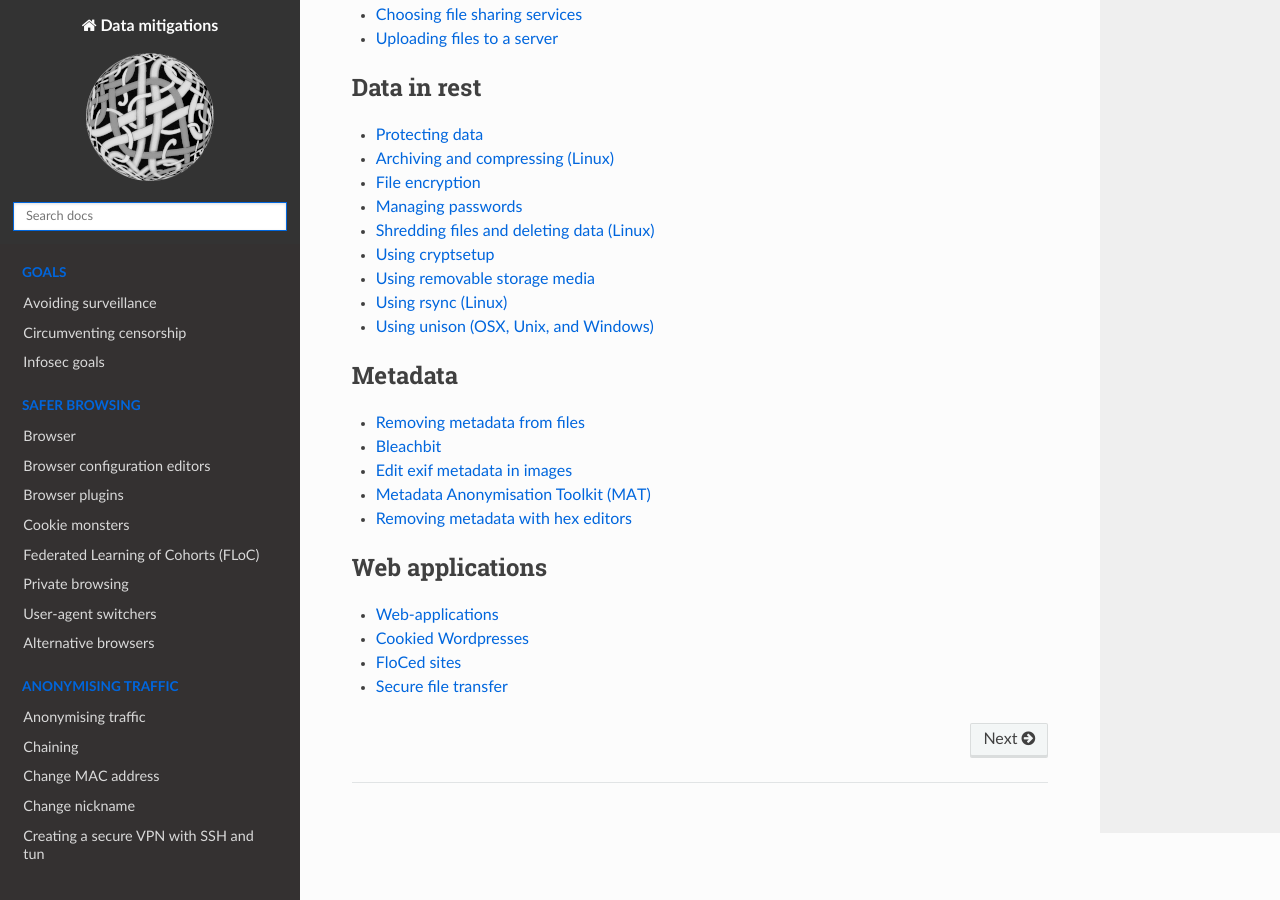
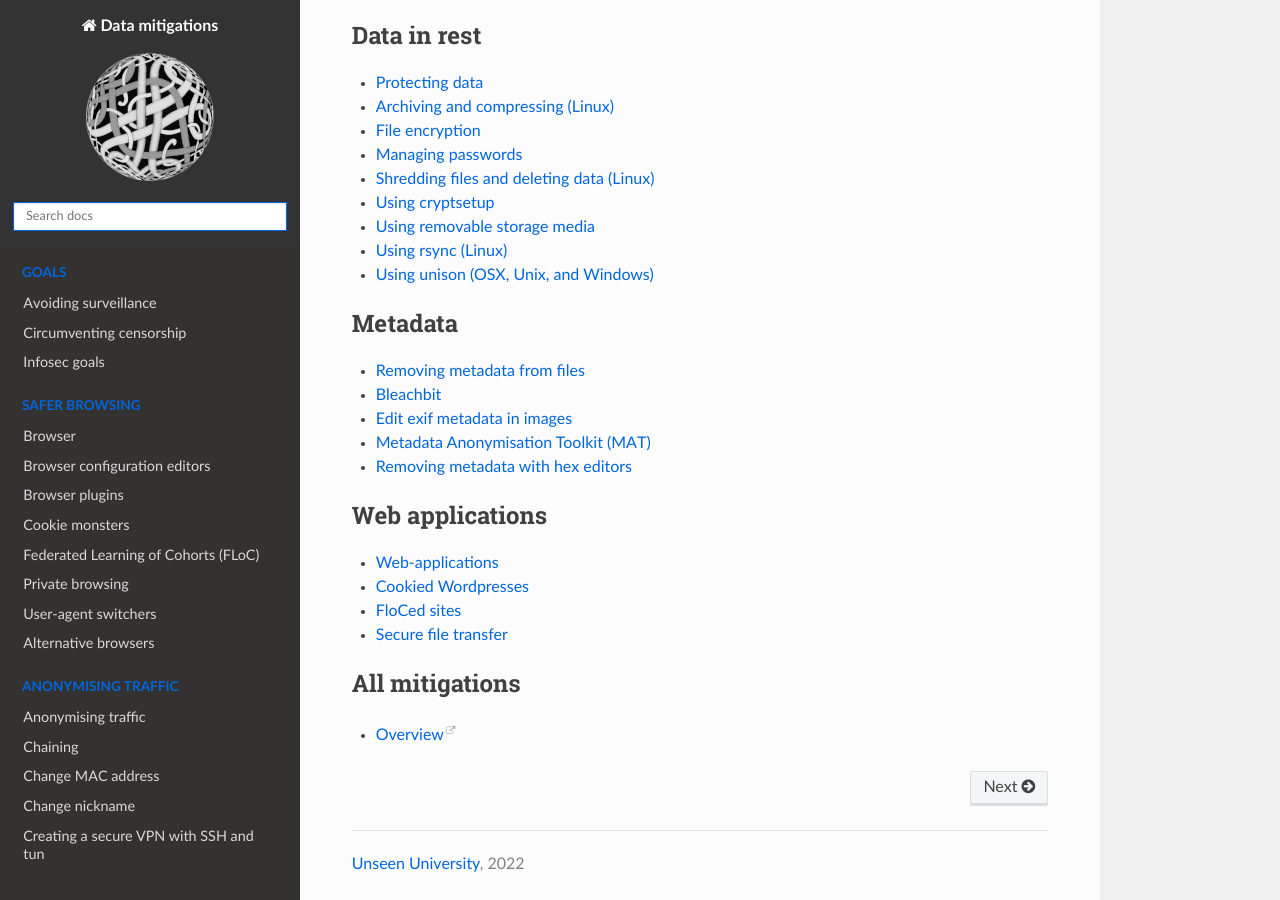
Before and after one commit to tymyrddin/data-mitigations, a Sphinx documentation site: the page built from source/index.rst, in a window 1280 px wide and 900 px high, scrolled down 1673 px. Built offline with Sphinx 7.4.7 and the Read the Docs theme 2.0.0, drawn with Linux system fonts in a browser that asks for light colours.

Commit message:
Backlink to all mitigations, uu and reversed images

```diff
--- /dev/null
+++ b/source/_templates/footer.html
@@ -0,0 +1,4 @@
+{% extends "!footer.html" %}
+{%- block contentinfo %}
+        <a href="https://unseen-uni.netlify.app/">Unseen University</a>, 2022
+{% endblock %}
--- a/source/index.rst
+++ b/source/index.rst
@@ -91,3 +87,8 @@
 
    docs/webapplication/README.md
    docs/webapplication/*
+
+.. toctree::
+   :caption: All mitigations
+
+   Overview <https://tymyrddin.github.io/mitigations/>
```
Also changed, not shown: other parts of source/index.rst (+0 -4 lines), source/_static/images/bleachbit-system.jpg, source/_static/images/chaining.png, source/_static/images/channel-encryption.png, source/_static/images/fdisk-l.png, source/_static/images/go-clean-it.png, source/_static/images/leaky-boat.png, source/_static/images/port-forwarding.png, source/_static/images/remoteportforwarding.png, source/_static/images/ssh-l-r.png, source/_static/images/statistics-endpoints.png, source/_static/images/statistics-endpoints2.png, source/_static/images/volume.png, source/_static/images/wxhexeditor.png.
